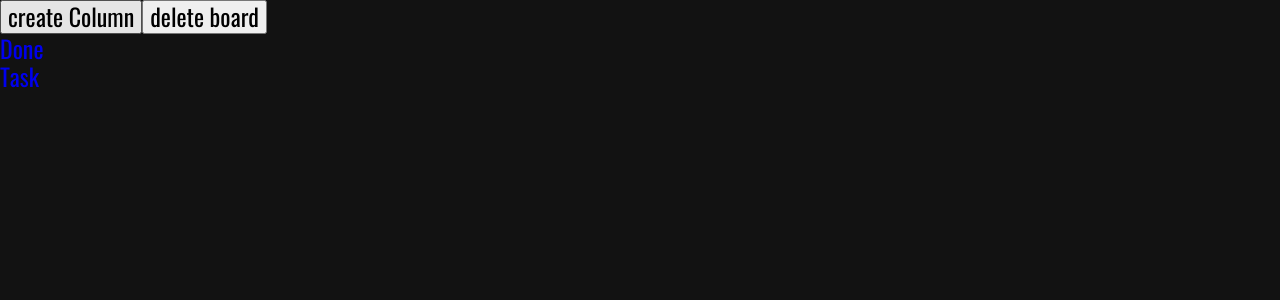
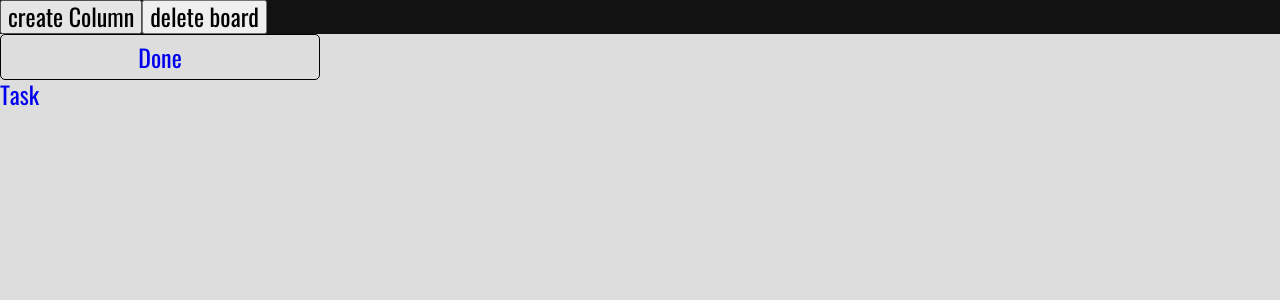
Before and after one commit to dino19981/RSS-project-management-app, a React (Create React App) app: page /boards/9a111e19-24ec-43e1-b8c4-1 in a window 1280 px wide. Shown: the top 300 px of the page. Built offline with nearby package versions, Linux system fonts and the light colour scheme.

Commit message:
feat: add styles to columns

```diff
--- a/src/components/Column/ColumnPreview.tsx
+++ b/src/components/Column/ColumnPreview.tsx
@@ -13,14 +13,14 @@ function Column(props: TProps) {
   const urlToColumn = pathname + '/columns/' + columnId;
 
   return (
-    <Link to={urlToColumn}>
-      <div className="column">
+    <div className="column">
+      <Link to={urlToColumn} className="column_link">
         <div className="column_title">{title}</div>
         {tasks?.map((task) => {
           return <Task key={task.id} />;
         })}
-      </div>
-    </Link>
+      </Link>
+    </div>
   );
 }
 
--- /dev/null
+++ b/src/styles/sass/layout/_columns.scss
@@ -0,0 +1,24 @@
+.columns_wrapper {
+  display: flex;
+  flex-wrap: nowrap;
+  row-gap: 0.5rem;
+  height: 100vh;
+  background-color: #ddd;
+  width: 100%;
+}
+.column {
+  display: flex;
+  height: 100%;
+  flex-direction: column;
+  width: 25%;
+  &_link {
+    width: 100%;
+    height: 100%;
+  }
+  &_title {
+    text-align: center;
+    border: 1px solid #000;
+    border-radius: 5px;
+    padding: 0.5rem;
+  }
+}
--- a/src/styles/sass/main.scss
+++ b/src/styles/sass/main.scss
@@ -8,5 +8,6 @@
 @import "layout/_header";
 @import "layout/_main";
 @import "layout/_boards";
+@import "layout/_columns";
 
 // components
```
